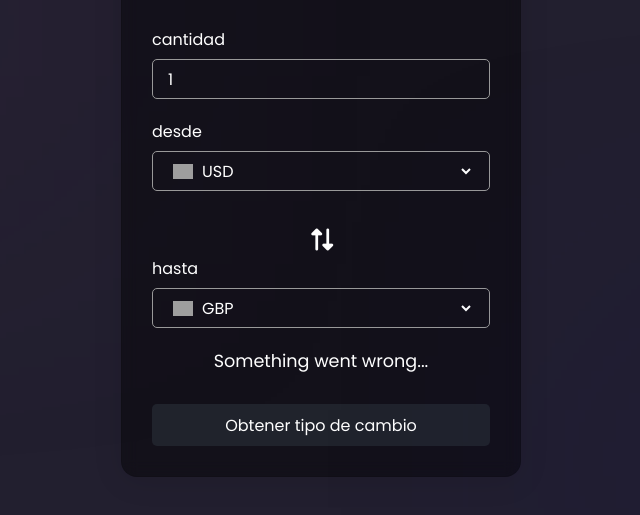
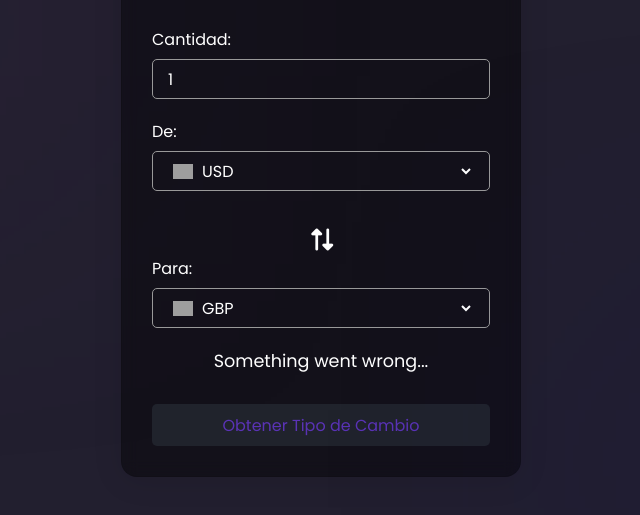
Before and after one commit to SinSags/1raPreentregaJavascript, a plain HTML site: page index.html in a window 1280 px wide. Shown: the part 193-708 px from the top of the page, without its empty margins (319-959 px from the left). Drawn offline with Linux system fonts and the light colour scheme; no server answers; grey boxes are pictures that could not be loaded.

Commit message:
entrega final

```diff
--- a/index.html
+++ b/index.html
@@ -12,12 +12,12 @@
         <h2>Convertidor De Divisas</h2>
         <form>
             <div class="cantidad">
-                <p>cantidad</p>
-                <input type="text" value="1">
+                <p>Cantidad:</p>
+                <input type="number" value="1">
             </div>
             <div class="convert-box">
                 <div class="desde">
-                    <p>desde</p>
+                    <p>De:</p>
                     <div class="entrada">
                         <img src="https://flagcdn.com/48x36/us.png">
                         <select></select>
@@ -26,14 +26,14 @@
                 <div class="reversa"><i class="fas fa-exchange-alt"></i>
                 </div>
                 <div class="hasta">
-                    <p>hasta</p>
+                    <p>Para:</p>
                     <div class="entrada">
                         <img src="https://flagcdn.com/48x36/ar.png">
                         <select></select>
                     </div>
                 </div>
                 <div class="resultado">Obteniendo Tipo de Cambio...</div>
-                <button>Obtener tipo de cambio</button>
+                <button>Obtener Tipo de Cambio</button>
             </div>
         </form>
     </div>
--- a/style.css
+++ b/style.css
@@ -156,7 +156,7 @@ body::after {
 .container form button {
   width: 100%;
   height: 42px;
-  color: #fff;
+  color: #5a33b6;
   background: #20232c;
   font-size: 1rem;
   cursor: pointer;
@@ -165,5 +165,5 @@ body::after {
 }
 
 .container form button:hover {
-  background: #675afe;
+  background: #ffffff;
 }
```
